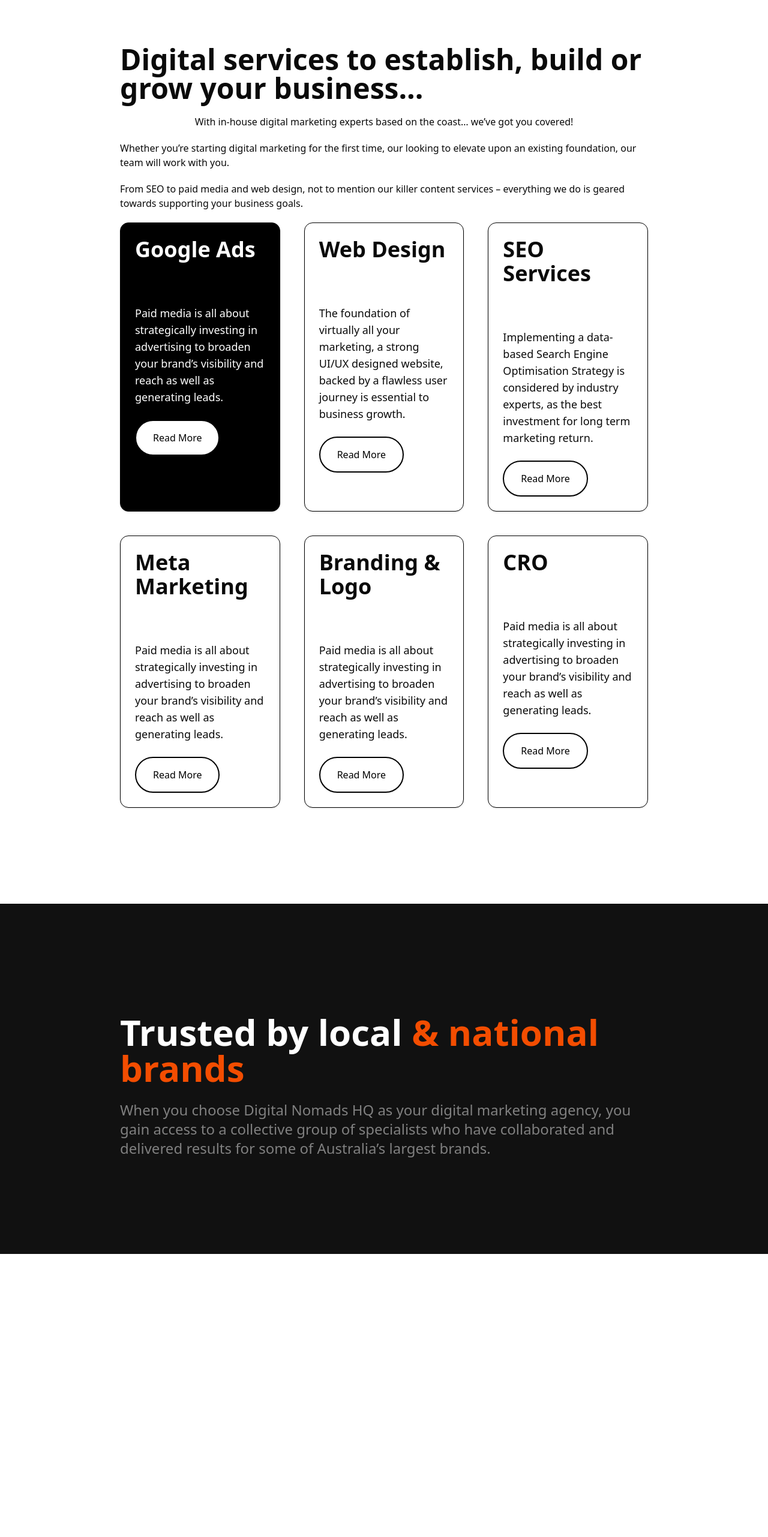
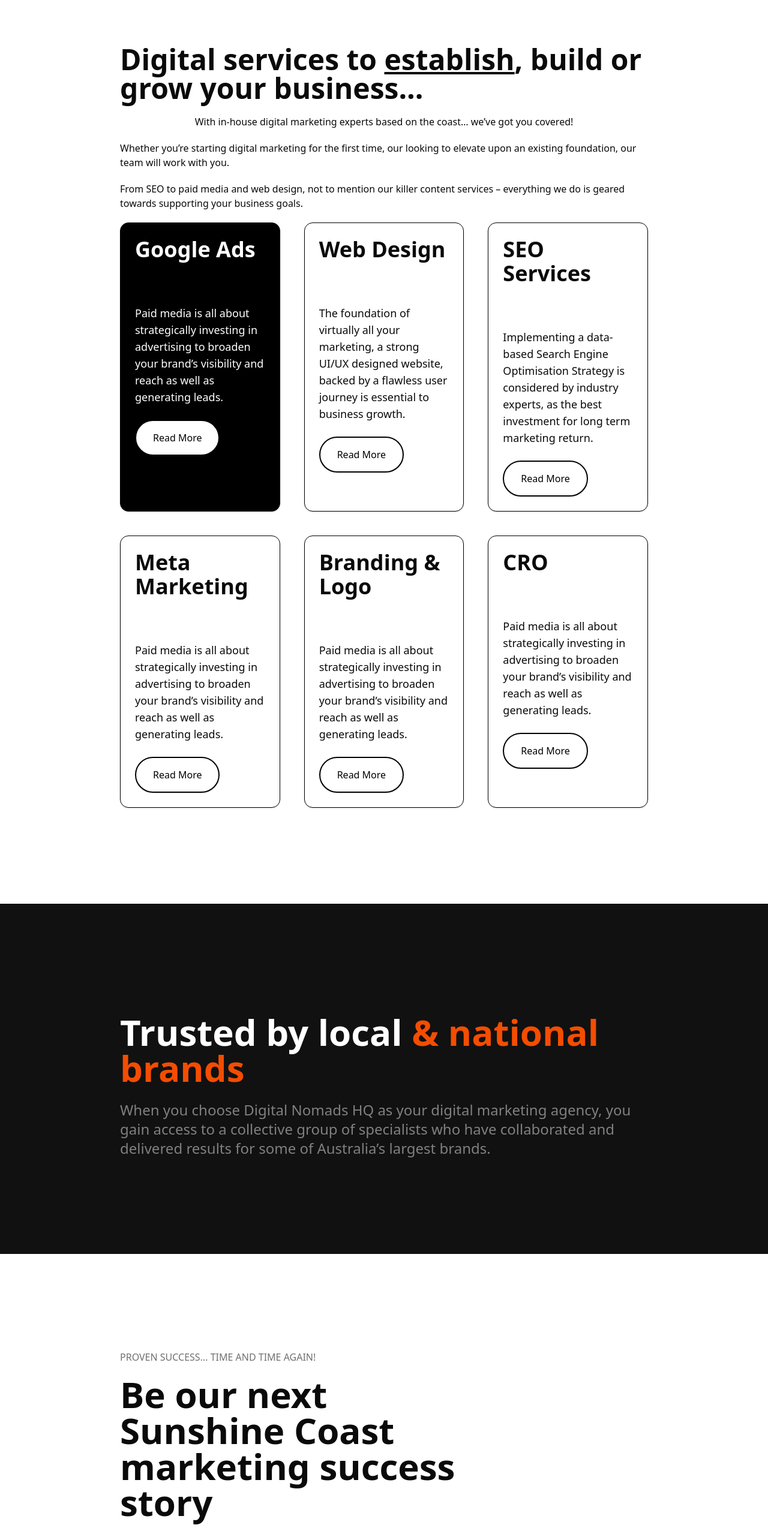
Before and after one commit to shwetank00001/digitalNomads, a React (Vite) app: page / in a window 1280 px wide. Shown: the part 4118-6681 px from the top of the page at 60% size. Before the commit the page ends 6209 px from the top, so only its background shows below. Built offline with nearby package versions, Linux system fonts and the light colour scheme.

Commit message:
Proven success done

```diff
--- a/src/App.jsx
+++ b/src/App.jsx
@@ -6,6 +6,7 @@ import Specialist from './components/firstComponent/Specialist'
 import Choose from './components/firstComponent/Choose'
 import DigitalServices from './components/firstComponent/DigitalServices'
 import Trust from './components/firstComponent/Trust'
+import ProvenSuccess from './components/firstComponent/ProvenSuccess'
 
 const App = () => {
   return (
@@ -17,6 +18,7 @@ const App = () => {
       <Choose />
       <DigitalServices />
       <Trust/>
+      <ProvenSuccess/>
     </div>
   )
 }
--- a/src/components/firstComponent/DigitalServices.jsx
+++ b/src/components/firstComponent/DigitalServices.jsx
@@ -70,7 +70,7 @@ const DigitalServices = () => {
   return (
     <div className='px-5 py-10 sm:px-10 xl:px-50 3xl:px-100 lg:py-20 xl:py-40'>
         <div className="flex flex-col justify-center items-center gap-5">
-            <p className="text-5xl font-semibold">Digital services to establish, build or grow your business...</p>
+            <p className="text-5xl font-semibold">Digital services to <span className="underline">establish</span>, build or grow your business...</p>
             <p>With in-house digital marketing experts based on the coast… we’ve got you covered!</p>
             <p>Whether you’re starting digital marketing for the first time, our looking to elevate upon an existing foundation, our team will work with you. </p>
             <p>From SEO to paid media and web design, not to mention our killer content services – everything we do is geared towards supporting your business goals.</p>
--- /dev/null
+++ b/src/components/firstComponent/ProvenSuccess.jsx
@@ -0,0 +1,15 @@
+import { Button } from "@/components/ui/button"
+
+
+const ProvenSuccess = () => {
+  return (
+    <div className="px-5 py-10 sm:px-10 xl:px-50 3xl:px-100 lg:py-20 xl:py-40 lg:w-[80%] xl:w-[75%] ">
+        <p className='uppercase text-[#707070]'>proven success... time and time again!</p>
+        <p className="text-4xl md:text-5xl lg:text-6xl font-semibold mt-5">Be our next Sunshine Coast marketing success story</p>
+        <p className="mt-10 text-lg">Explore our case studies, demonstrating our ability to <span className="font-semibold">deliver measurable results.</span> From increased website traffic and lead generation, to boosted brand awareness and sales, we’re committed to data-driven strategies that produce tangible outcomes.</p>
+        <Button className="mt-10 p-6 font-semibold cursor-pointer" variant="outline">View All Case Studies</Button>
+    </div>
+  )
+}
+
+export default ProvenSuccess
--- a/src/components/firstComponent/Trust.jsx
+++ b/src/components/firstComponent/Trust.jsx
@@ -6,7 +6,7 @@ const Trust = () => {
           <div className=''>
               <br/>
               <div>
-                  <p className='text-6xl font-semibold'>Trusted by local <span className='text-[#F34D01]'>& national brands</span></p>
+                  <p className='text-4xl md:text-5xl lg:text-6xl font-semibold'>Trusted by local <span className='text-[#F34D01]'>& national brands</span></p>
               </div>
           </div>
           <br/>
```
